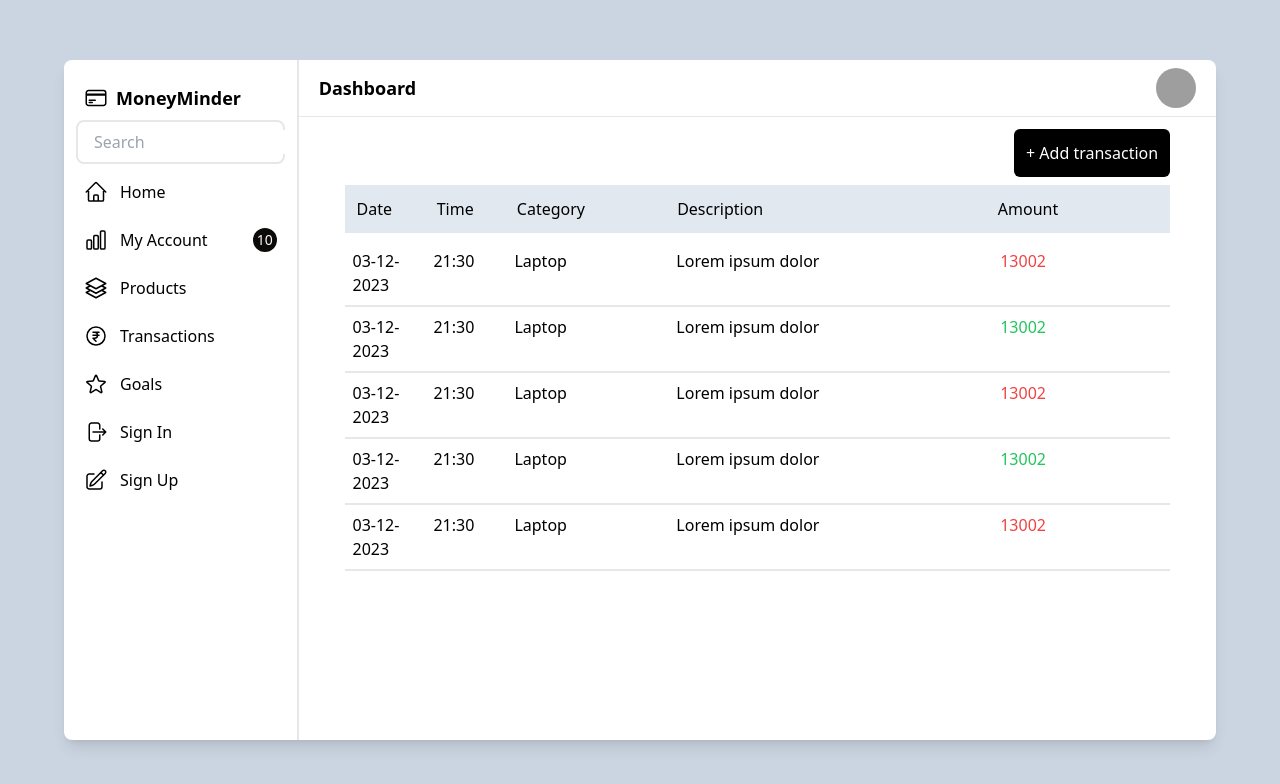
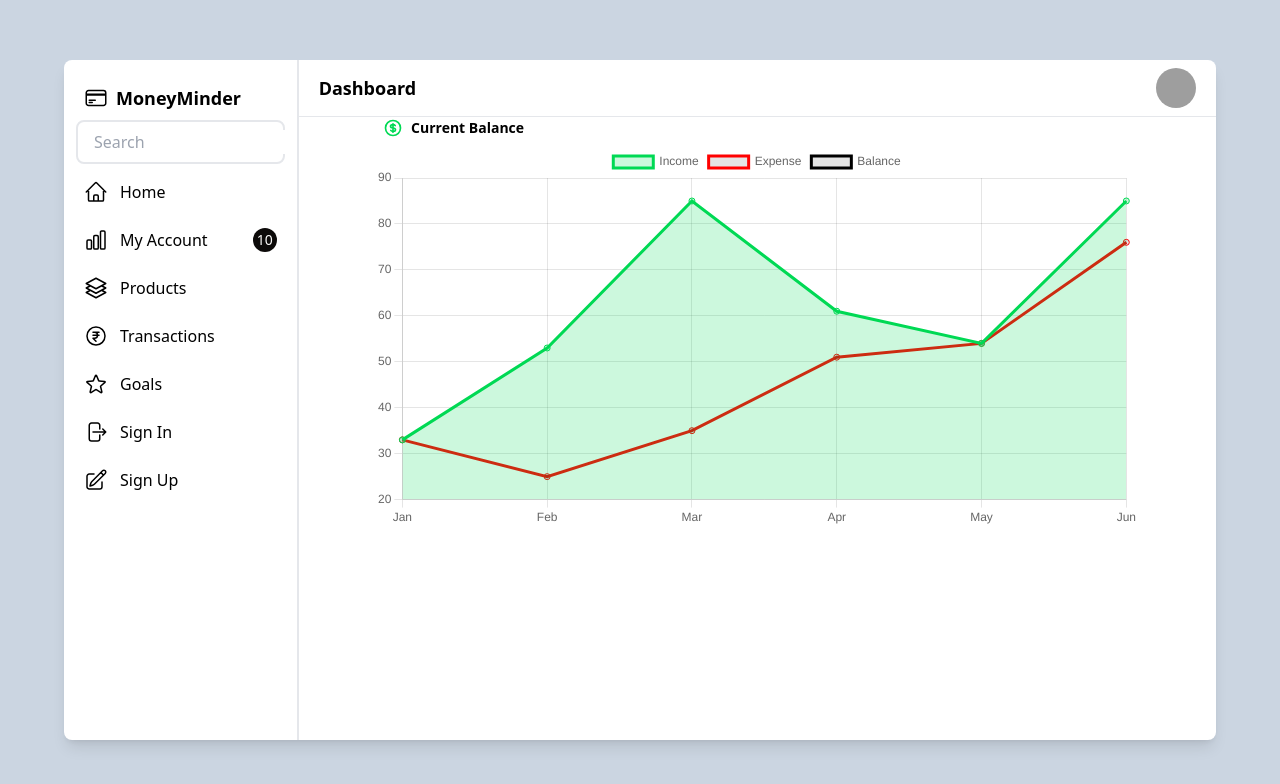
Before and after one commit to MVK2803/MoneyMinder, a React (Vite) app in the folder client/: page / in a window 1280 px wide. Shown: the top 784 px of the page. Built offline with nearby package versions, Linux system fonts and the light colour scheme; grey boxes are pictures that could not be loaded.

Commit message:
Graph fixes

```diff
--- a/client/src/components/MainGraph.jsx
+++ b/client/src/components/MainGraph.jsx
@@ -38,10 +38,10 @@ const calculateBalance = (income, expense) => {
   };
 
 const Chart = () => {
-     data.datasets.find(dataset => dataset.label === "Income").data;
-     data.datasets.find(dataset => dataset.label === "Expense").data;
-
-    data.datasets.find(dataset => dataset.label === "Balance").data = calculateBalance(incomeData, expenseData);
+     const chartOptions = {
+        maintainAspectRatio: true, // Set to false to make the chart fill its container
+        responsive: true,
+      };
 
     return (
       <div className="w-5/6">
@@ -49,7 +49,7 @@ const Chart = () => {
           <CurrencyDollarIcon className="w-5 h-5 mr-2" color="rgba(0, 217, 84,1)" />
           Current Balance
         </span>
-        <Line data={data} />
+        <Line data={data} options={chartOptions} />
       </div>
     );
   }
--- a/client/src/layout/LandingPage.jsx
+++ b/client/src/layout/LandingPage.jsx
@@ -14,9 +14,10 @@ function LandingPage() {
       <SideBar />
       <div className="w-full h-full  flex flex-col  items-center ">
         <TopBar />
-        <hr className="w-full h-[1px] bg-gray-200" />
+        <hr className="w-full h-[1px] bg-gray-200"/>
 
-        <Transactions />
+        {/* <Transactions /> */}
+        <Chart />
       </div>
     </div>
   );
```
Also changed, not shown: client/src/App.jsx (+0 -8 lines).
